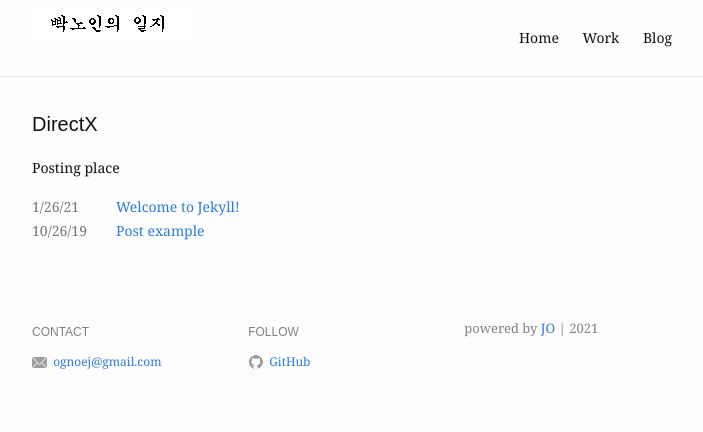
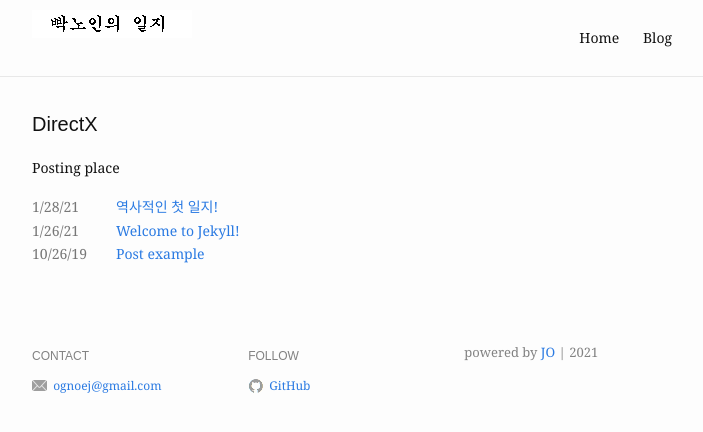
Before and after one commit to ognoej/Old_ognoej.github.io, a Jekyll site: the page built from blog.md, in a window 1280 px wide. Shown: the top 432 px of the page, without its empty margins (288-991 px from the left). Built offline with Jekyll 4.4.1, drawn with Linux system fonts in a browser that asks for light colours.

Commit message:
first post

```diff
--- a/_config.yml
+++ b/_config.yml
@@ -13,9 +13,9 @@ header:
   pages:
     - name: Home
       slug: /
-    - name: Work
+    #- name: Work
     - name: Blog
-
+    #- name: DirectX
 footer:
   show_powered_by: true
   contact:
--- /dev/null
+++ b/_posts/2021-01-28-첫일지.markdown
@@ -0,0 +1,6 @@
+---
+layout: post
+title:  "역사적인 첫 일지!"
+---
+
+ 역사적인 첫 일지!
--- a/assets/css/main.scss
+++ b/assets/css/main.scss
@@ -32,4 +32,4 @@ $on-laptop: 800px;
 }
 
 // Import partials from `sass_dir` (defaults to `_sass`)
-@import "base", "layout", "site", "work", "blog", "post", "404";
+@import "base", "layout", "site", "work", "blog", "post", "404", "directx";
```
Also changed, not shown: _layouts/directx.html (added), _sass/_directx.scss (added).
